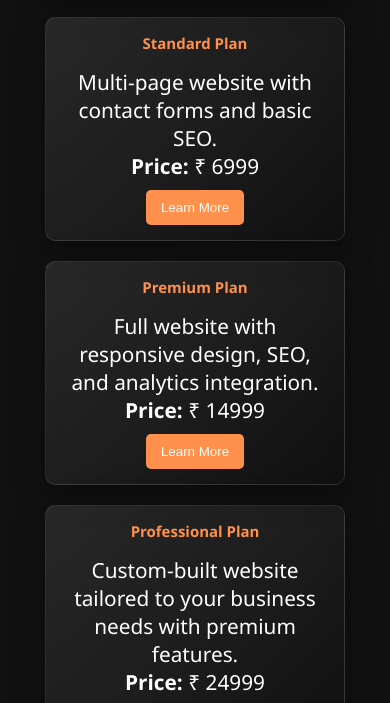
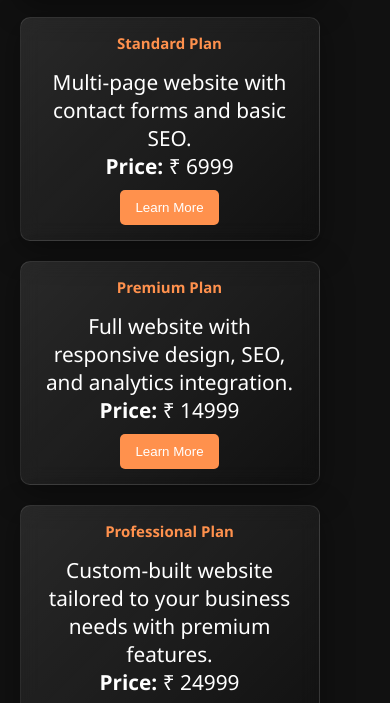
Before and after one commit to Praween-em/testing-, a plain HTML site: page index.html in a window 390 px wide. Shown: the part 548-1251 px from the top of the page. Drawn offline with Linux system fonts and the light colour scheme; a script that the page names is missing.

Commit message:
Update styles.css

```diff
--- a/styles.css
+++ b/styles.css
@@ -266,7 +266,8 @@ footer {
           font-size: 0.8rem;
     }
     .card-container {
-        grid-template-columns: repeat(auto-fit, minmax(180px, 1fr)); /* Adjust cards to fit smaller screens */
+       display:flex;
+        flex-direction:column;
     }
 
     .card {
```
